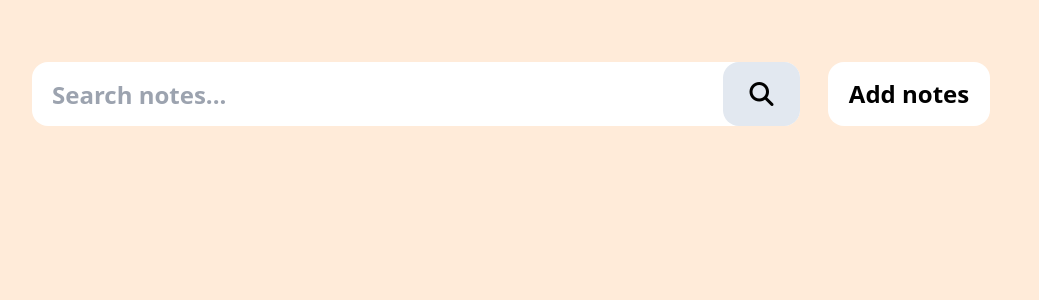
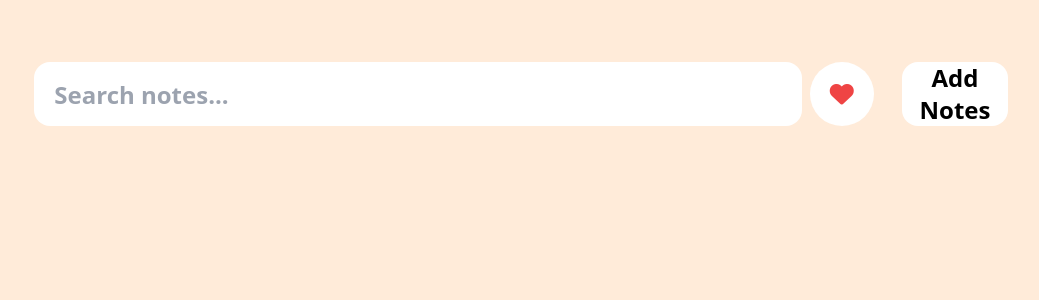
Before and after one commit to alexissorianooo/notesapp, a React (Create React App) app: page / in a window 1280 px wide. Shown: the top 300 px of the page, without its empty margins (129-1168 px from the left). Built offline with nearby package versions, Linux system fonts and the light colour scheme; the HTML template or start-up script is replaced by a standard one.

Commit message:
upper bar redesign

```diff
--- a/src/App.js
+++ b/src/App.js
@@ -105,25 +105,28 @@ function App() {
         handleFavorite={handleFavorite}
         />}
       {/* Div for Search and Add notes */}
-      <div className="flex flex-col w-screen justify-center items-center pt-[62px] sm:flex-row">
-        <div className='sm:w-3/5 w-4/5 relative flex flex-row'>
+      <div className="flex flex-col w-screen justify-center items-center pt-[62px] sm:flex-row ">
+        <div className='sm:w-3/5 w-4/5 relative flex flex-row sm:ml-7'>
           <input
             placeholder='Search notes...'
             className='bars bars-texts w-full px-5 focus:outline-none focus:drop-shadow-xl'
             onChange={handleSearch}
           />
+
+        </div>
+        <div className='w-full sm:w-2/5 lg:w-1/5 xl:w-1/6 sm:mt-0 flex flex-row justify-center items-center mt-3'>
           <button
-            className='bars bars-texts min-w-[10%] w-1/5 lg:w-[10%] absolute right-0 bg-slate-200 hover:bg-slate-300'
+            className='bars bars-texts bar-buttons sm:ml-7 md:ml-4 xl:ml-0 rounded-full p-5 flex justify-center items-center'
           >
-            <i className="fa-solid fa-magnifying-glass"></i>
+            <i className="fa-solid text-red-500 fa-heart"></i>
+          </button>
+          <button
+            className='bars bars-texts bar-buttons sm:ml-7 sm:w-2/4 w-3/5 xl:rounded-2xl sm:max-w-[162px] ml-4'
+            onClick={handleAddButton}
+          >
+            Add Notes
           </button>
         </div>
-        <button
-          className='bars sm:w-1/5 mt-3 sm:mt-0 w-4/5 bars-texts bg-white sm:max-w-[162px] sm:ml-7'
-          onClick={handleAddButton}
-        >
-          Add notes
-        </button>
       </div>
       {/* End of div for Search and Add notes */}
       {/* Div for Notes */}
--- a/src/index.css
+++ b/src/index.css
@@ -13,6 +13,9 @@ html, body{
     .bars-texts{
         @apply md:text-2xl font-bold text-xl
     }
+    .bar-buttons{
+        @apply bg-white transition ease-in-out hover:scale-110
+    }
     .button{
         @apply rounded-2xl md:h-16 h-12 sm:w-1/4 max-w-[180px] md:mr-20
     }
```
